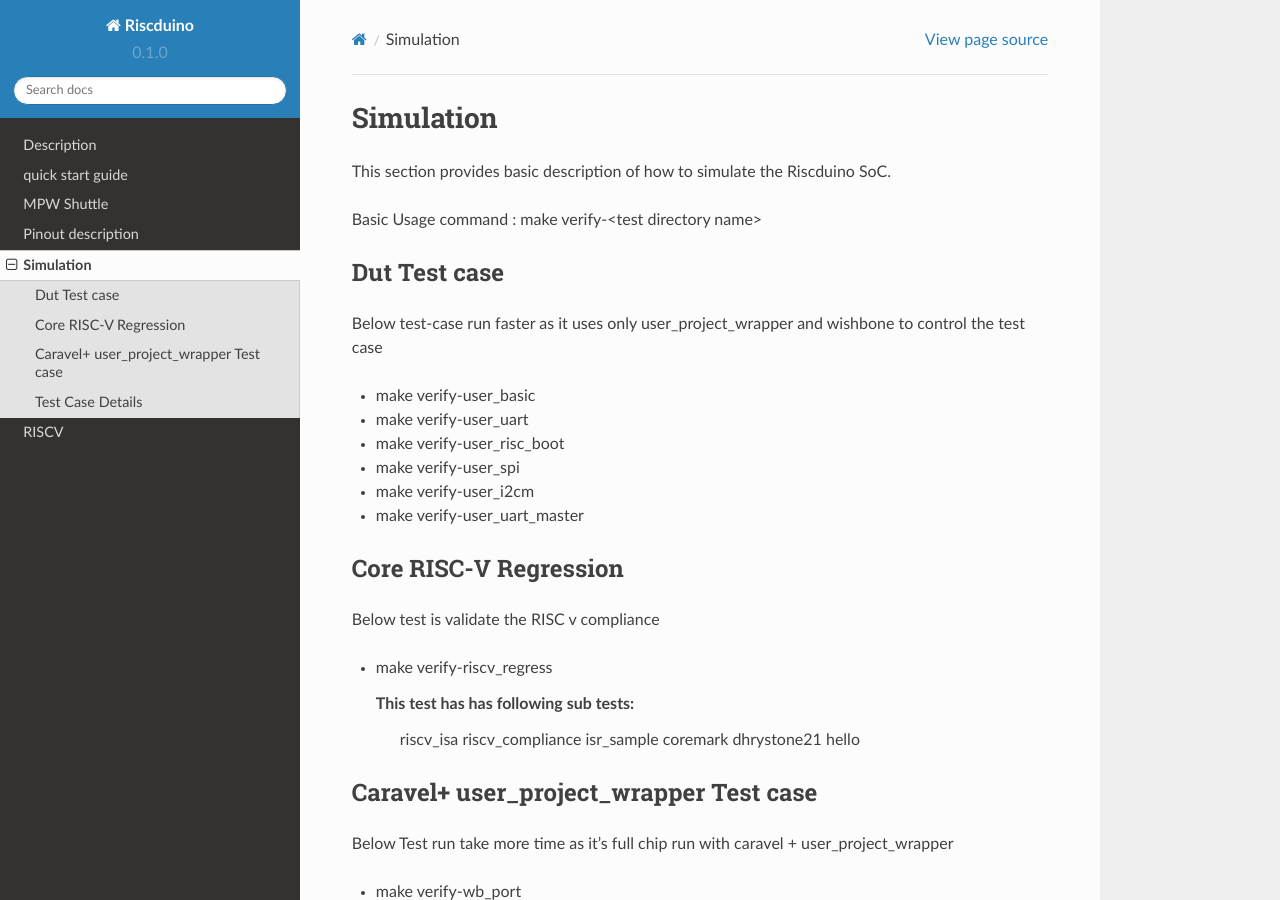
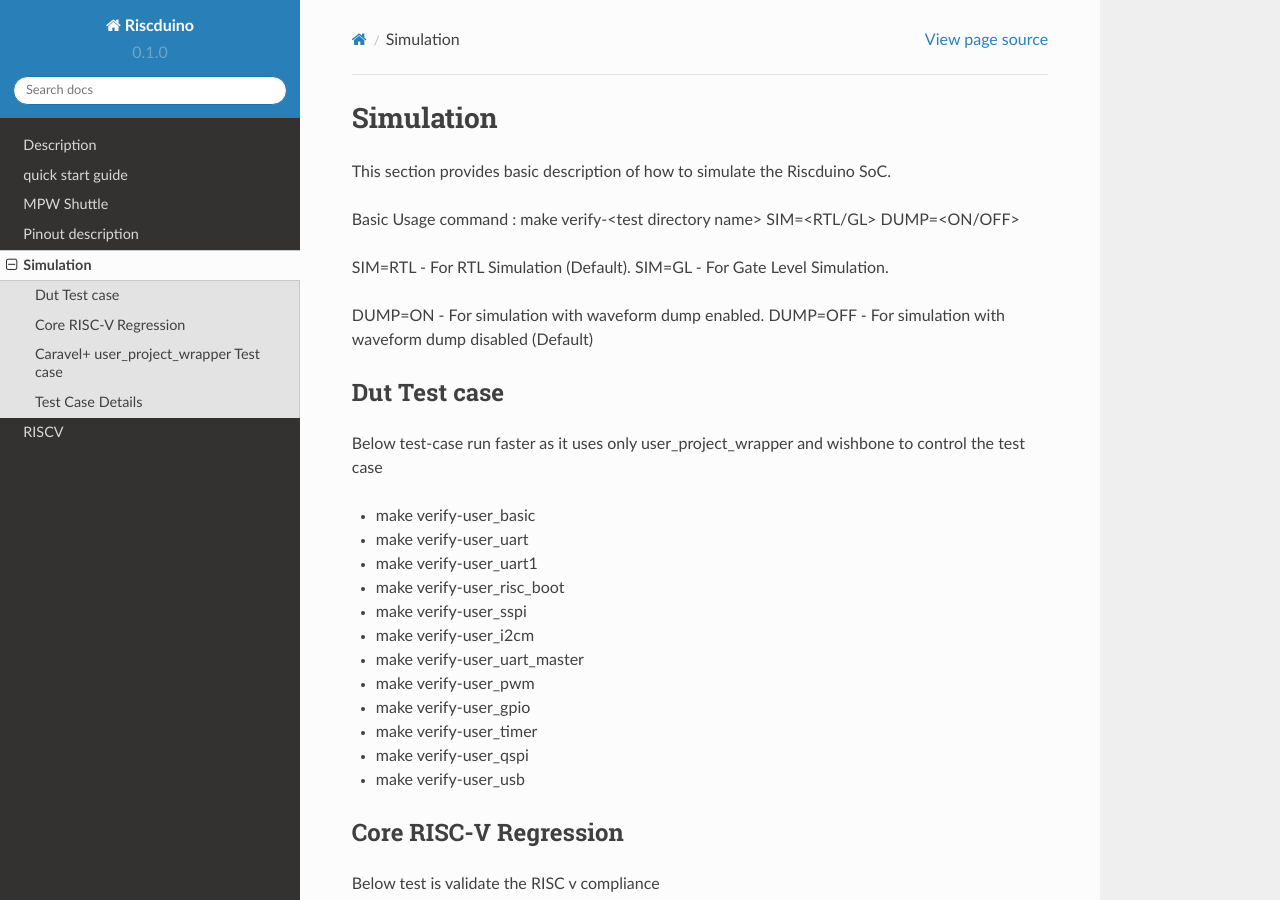
Before and after one commit to dineshannayya/riscduino-docs, a Sphinx documentation site: the page built from docs/source/simulation.rst, in a window 1280 px wide and 900 px high. Built offline with Sphinx 7.4.7 and the Read the Docs theme 2.0.0, drawn with Linux system fonts in a browser that asks for light colours; pages that are not in the unit, such as notebooks, are missing from menus.

Commit message:
sim update

```diff
--- a/docs/source/simulation.rst
+++ b/docs/source/simulation.rst
@@ -23,7 +23,13 @@
 
 This section provides basic description of how to simulate the Riscduino SoC.
 
-Basic Usage command :  make verify-<test directory name>
+Basic Usage command :  make verify-<test directory name> SIM=<RTL/GL> DUMP=<ON/OFF>
+
+SIM=RTL  - For RTL Simulation (Default).
+SIM=GL   - For Gate Level Simulation.
+
+DUMP=ON  - For simulation with waveform dump enabled.
+DUMP=OFF - For simulation with waveform dump disabled (Default)
 
 Dut Test case
 -------------
@@ -31,10 +37,16 @@
 
 * make verify-user_basic
 * make verify-user_uart
+* make verify-user_uart1
 * make verify-user_risc_boot
-* make verify-user_spi
+* make verify-user_sspi
 * make verify-user_i2cm
 * make verify-user_uart_master
+* make verify-user_pwm
+* make verify-user_gpio
+* make verify-user_timer
+* make verify-user_qspi
+* make verify-user_usb
 
 Core RISC-V Regression
 ----------------------
```
